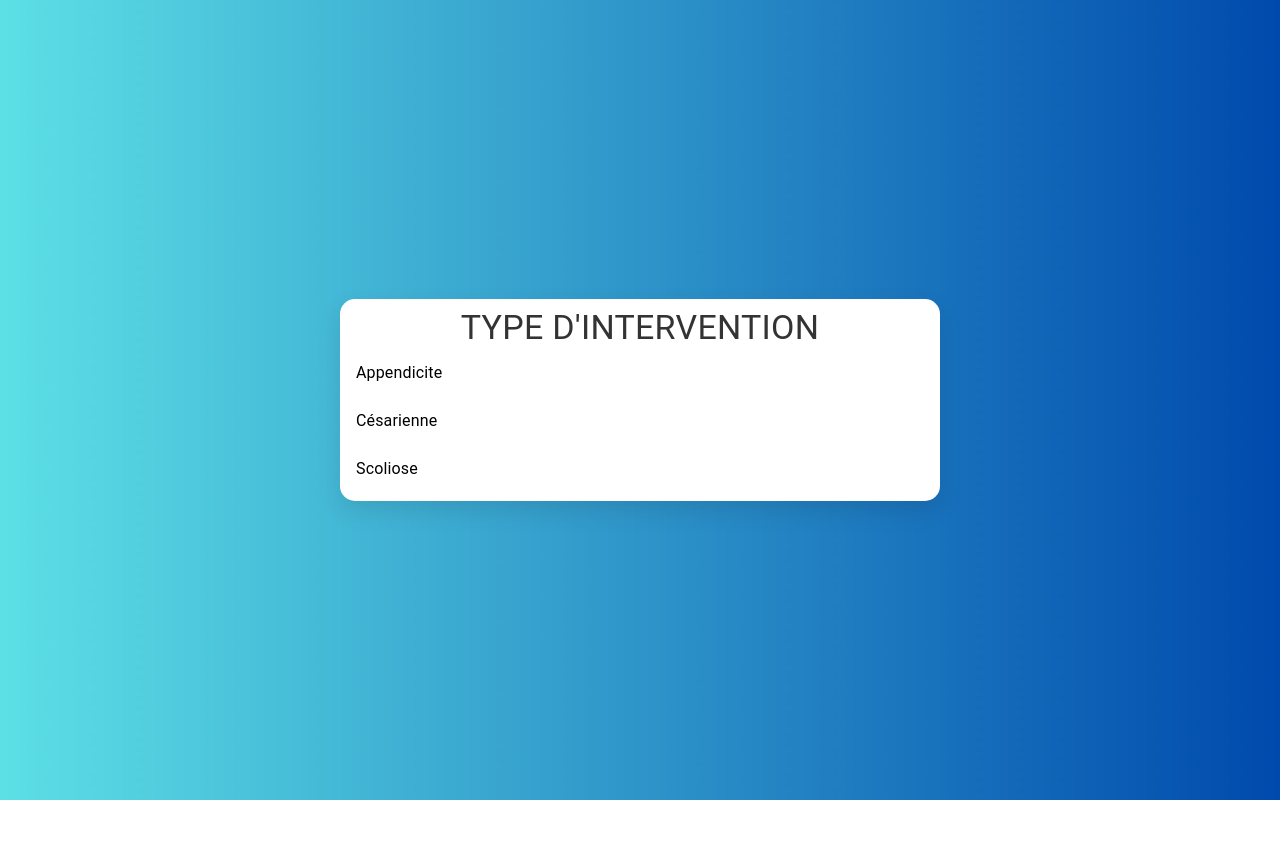
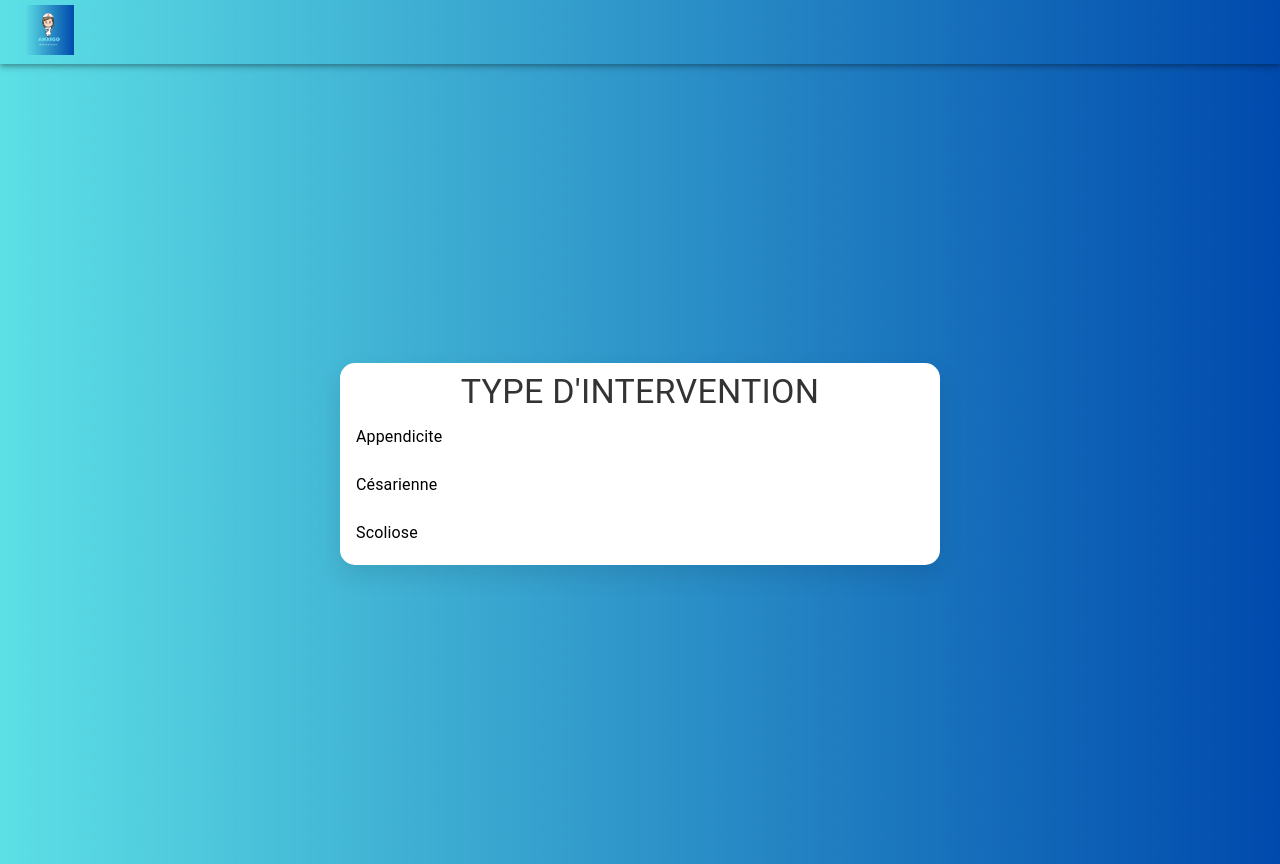
Before and after one commit to karimsalhi/erac-project, a React (Vite) app in the folder game-erac/: page / in a window 1280 px wide. Before the commit the page ends 800 px from the top, so only its background shows below. Built offline with nearby package versions, Linux system fonts and the light colour scheme.

Commit message:
Added navbar

```diff
--- a/game-erac/src/App.tsx
+++ b/game-erac/src/App.tsx
@@ -6,10 +6,12 @@ import Anxiety from "./components/Qcm/Anxiety";
 import AnxietyLast from "./components/Qcm/AnxietyLast";
 import Result from "./components/Appendicite/Result/Result";
 import LoadingStart from "./components/LoadingStart/LoadingStart";
+import Layout from "./components/Layout/Layout";
 
 const router = createBrowserRouter([
   {
     path: "/",
+    element: <Layout />,
     children: [
       {
         path: "",
--- /dev/null
+++ b/game-erac/src/components/Header/Header.tsx
@@ -0,0 +1,20 @@
+import logo from "../../assets/logo.png";
+import AppBar from "@mui/material/AppBar";
+import Toolbar from "@mui/material/Toolbar";
+import Container from "@mui/material/Container";
+import { Link } from "react-router-dom";
+
+function Header() {
+  return (
+    <AppBar position="static" color="transparent">
+      <Container maxWidth="xl">
+        <Toolbar disableGutters>
+          <Link to="/">
+            <img src={logo} width={50} height={50} />
+          </Link>
+        </Toolbar>
+      </Container>
+    </AppBar>
+  );
+}
+export default Header;
--- /dev/null
+++ b/game-erac/src/components/Layout/Layout.tsx
@@ -0,0 +1,11 @@
+import Header from "../Header/Header";
+import { Outlet } from "react-router-dom";
+
+export default function Layout() {
+  return (
+    <>
+      <Header />
+      <Outlet />
+    </>
+  );
+}
```
Also changed, not shown: game-erac/src/assets/logo.png (added).
